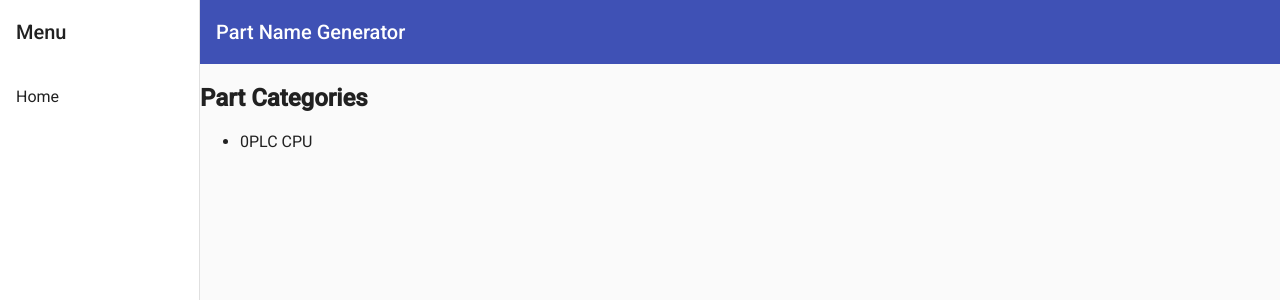
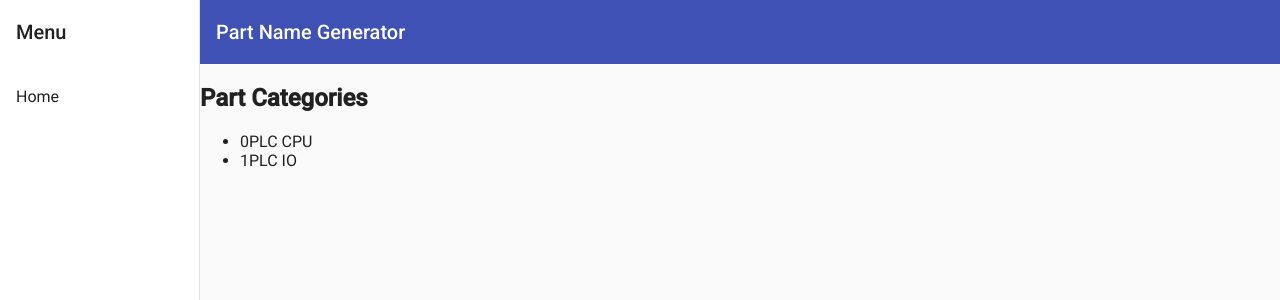
Before and after one commit to cameroncoats/part-namer, an Angular app: page / in a window 1280 px wide. Shown: the top 300 px of the page. Built offline with nearby package versions, Linux system fonts and the light colour scheme; what @ngneat/transloco would draw is missing.

Commit message:
add additional simple part category

```diff
--- a/src/PART_CATEGORIES.ts
+++ b/src/PART_CATEGORIES.ts
@@ -15,4 +15,20 @@ export const PART_CATEGORIES: PartCategory[] = [{
         value: "PLC CPU"
       },
     ]
+},
+{
+  id: 1,
+  name: 'PLC IO',
+  fields: [
+    {
+      name: "MPN",
+      description: "Manufacturer's Part Number",
+      type: PartCategoryFieldType.freeText
+    },
+    {
+      name: "Category",
+      type: PartCategoryFieldType.fixedValue,
+      value: "PLC IO"
+    },
+  ]
 }];
```
